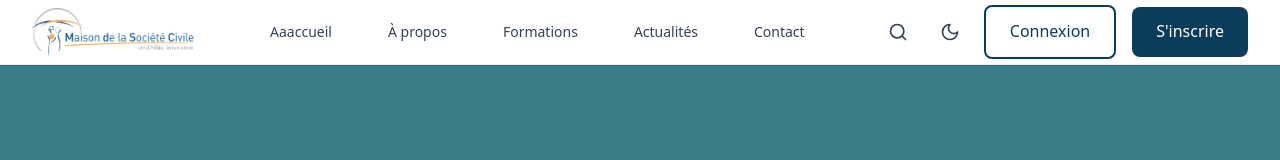
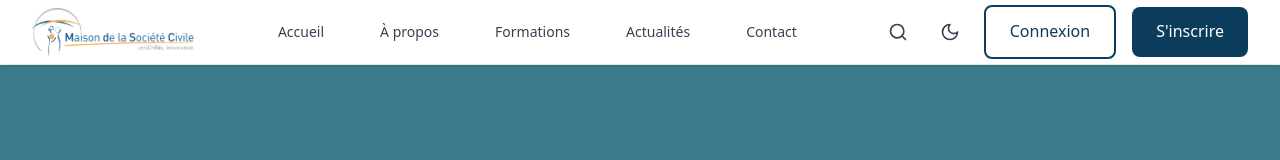
Before and after one commit to Devdrwt/mdsc_frontend, a Next.js app: page / in a window 1280 px wide. Shown: the top 160 px of the page. Built offline with nearby package versions, Linux system fonts and the light colour scheme; a web font is replaced by a local one.

Commit message:
CI/CD intégrer et fonctionnel avec succès

```diff
--- a/src/components/layout/Header.tsx
+++ b/src/components/layout/Header.tsx
@@ -8,7 +8,7 @@ export default function Header() {
   const [isMenuOpen, setIsMenuOpen] = useState(false);
 
   const navigation = [
-    { name: 'Aaaccueil', href: '/' },
+    { name: 'Accueil', href: '/' },
     { name: 'À propos', href: '/about' },
     { name: 'Formations', href: '/courses' },
     { name: 'Actualités', href: '/news' },
```
